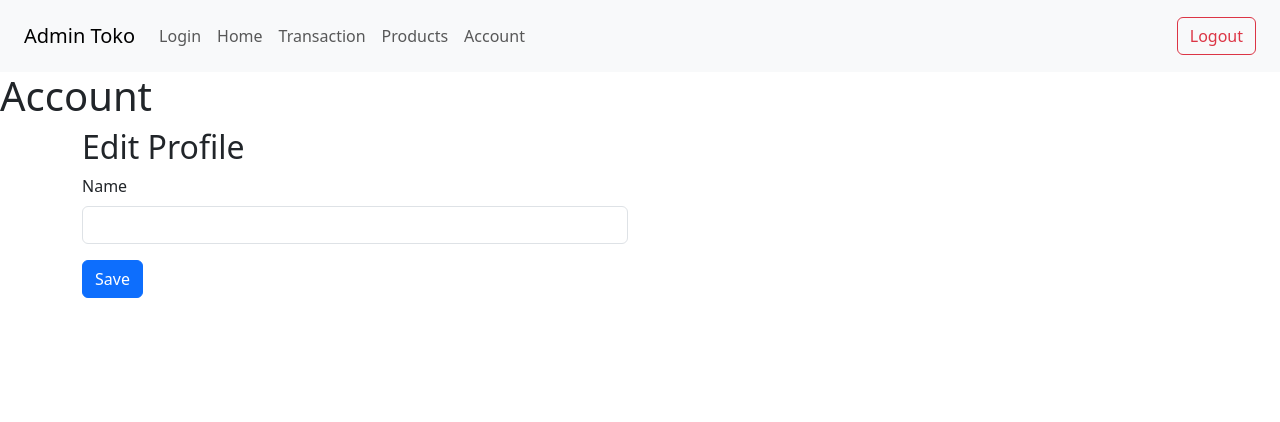
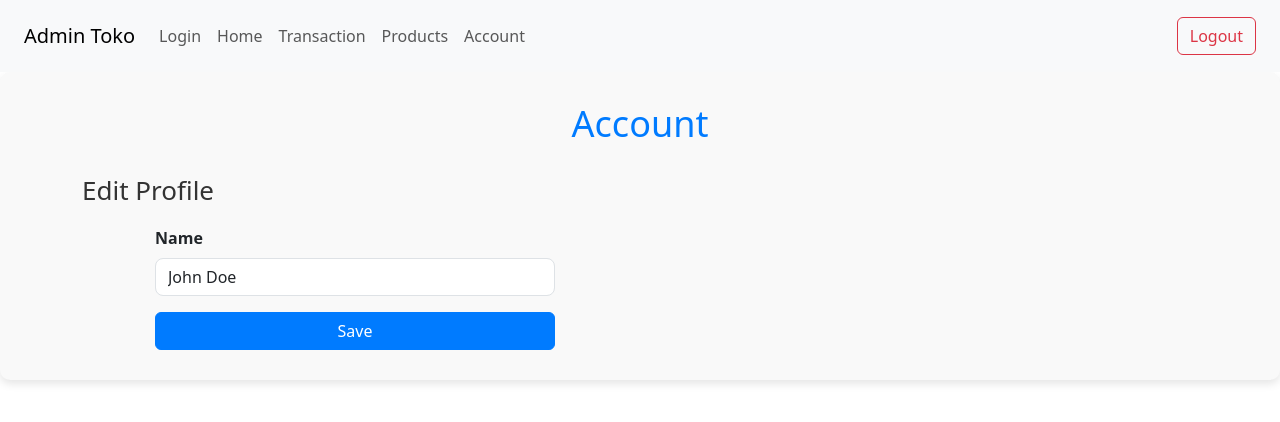
Before and after one commit to iqbalFatur87/sistem-ticket-wisata, a Vue app: page /accounts in a window 1280 px wide. Shown: the top 422 px of the page. Built offline with nearby package versions, Linux system fonts and the light colour scheme.

Commit message:
Repolish Account page

```diff
--- a/src/components/accounts/Account.vue
+++ b/src/components/accounts/Account.vue
@@ -1,16 +1,16 @@
 <template>
-    <div>
-        <h1>Account</h1>
+  <div class="account-container">
+    <h1 class="account-heading">Account</h1>
     <div class="container">
       <div class="row">
         <div class="col-md-6">
-                    <h2>Edit Profile</h2>
-                    <form @submit.prevent="updateProfile">
+          <h2 class="edit-profile-heading">Edit Profile</h2>
+          <form @submit.prevent="updateProfile" class="edit-profile-form">
             <div class="mb-3">
               <label for="name" class="form-label">Name</label>
-                            <input type="text" class="form-control" id="name" v-model="name">
+              <input type="text" class="form-control" id="name" v-model="name" placeholder="Enter your name">
             </div>
-                        <button type="submit" class="btn btn-primary">Save</button>
+            <button type="submit" class="btn btn-primary btn-save">Save</button>
           </form>
         </div>
       </div>
@@ -22,12 +22,14 @@
 export default {
   data() {
     return {
-            name: '',
+      name: 'John Doe',
     };
   },
   methods: {
     updateProfile() {
       // Logic to update profile
+      // For this example, let's just show a success message
+      alert('Profile updated successfully!');
     },
   }
 };
@@ -35,4 +37,54 @@ export default {
 
 <style>
 /* Custom styles can be added here */
+.account-container {
+  background-color: #f9f9f9;
+  padding: 30px;
+  border-radius: 10px;
+  box-shadow: 0 4px 8px rgba(0, 0, 0, 0.1);
+}
+
+.account-heading {
+  font-size: 36px;
+  text-align: center;
+  margin-bottom: 30px;
+  color: #007bff;
+}
+
+.edit-profile-heading {
+  font-size: 26px;
+  margin-bottom: 20px;
+  color: #333;
+}
+
+.edit-profile-form {
+  max-width: 400px;
+  margin: 0 auto;
+}
+
+.form-label {
+  font-weight: bold;
+}
+
+.form-control {
+  border-radius: 8px;
+}
+
+.btn-save {
+  background-color: #007bff;
+  border-color: #007bff;
+  width: 100%;
+}
+
+.btn-save:hover {
+  background-color: #0056b3;
+  border-color: #0056b3;
+}
+
+/* Responsive styles */
+@media (max-width: 576px) {
+  .edit-profile-form {
+    max-width: 100%;
+  }
+}
 </style>
```
Lines whose indentation alone changed are shown as unchanged.
